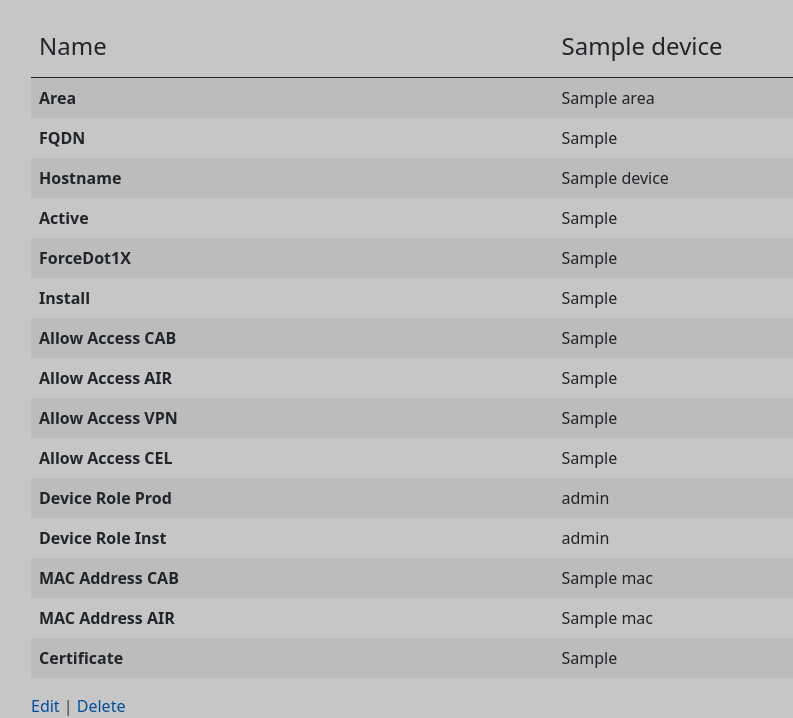
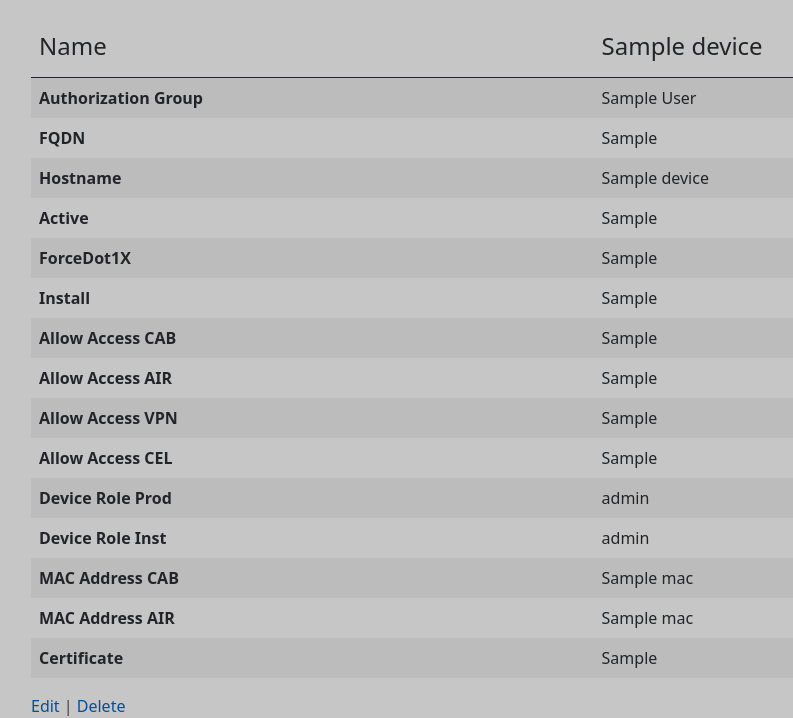
Before and after one commit to UKB-IT-Sec/NAC-Service-Portal, a Django app: template src/templates/device_detail.html in a window 1280 px wide. Shown: the part 56-774 px from the top of the page, without its empty margins (51-844 px from the left). Run offline with Django 5.2, Linux system fonts and the light colour scheme; the template is opened without the code that fills it: most values are stand-ins (such as "Sample title", 1, 10 or a date in 2020).

Commit message:
area renamed to authorization group

```diff
--- a/src/nac/fixtures/devices_test_data.json
+++ b/src/nac/fixtures/devices_test_data.json
@@ -4,7 +4,7 @@
     "pk": 1,
     "fields": {
       "name": "dev1",
-      "area": 1,
+      "authorization_group": 1,
       "appl_NAC_DeviceRoleProd": 1,
       "synchronized": false,
       "appl_NAC_FQDN": "fqdn1",
@@ -27,7 +27,7 @@
     "pk": 2,
     "fields": {
       "name": "dev2",
-      "area": 1,
+      "authorization_group": 1,
       "appl_NAC_DeviceRoleProd": 1,
       "synchronized": false,
       "appl_NAC_FQDN": "fqdn2",
@@ -50,7 +50,7 @@
     "pk": 3,
     "fields": {
       "name": "dev3",
-      "area": 1,
+      "authorization_group": 1,
       "appl_NAC_DeviceRoleProd": 1,
       "synchronized": false,
       "appl_NAC_FQDN": "s",
@@ -73,7 +73,7 @@
     "pk": 4,
     "fields": {
       "name": "dev4",
-      "area": 1,
+      "authorization_group": 1,
       "appl_NAC_DeviceRoleProd": 1,
       "synchronized": false,
       "appl_NAC_FQDN": "s",
@@ -96,7 +96,7 @@
     "pk": 5,
     "fields": {
       "name": "dev5",
-      "area": 1,
+      "authorization_group": 1,
       "appl_NAC_DeviceRoleProd": 1,
       "synchronized": false,
       "appl_NAC_FQDN": "s",
@@ -115,10 +115,10 @@
     }
   },
   {
-    "model": "nac.area",
+    "model": "nac.authorizationgroup",
     "pk": 1,
     "fields": {
-      "name": "Area 1",
+      "name": "Authorisation Group 1",
       "DeviceRoleProd": [
         1
       ]
--- a/src/nac/models.py
+++ b/src/nac/models.py
@@ -10,7 +10,7 @@ class DeviceRoleProd(models.Model):
         return self.name[:50]
 
 
-class Area(models.Model):
+class AuthorizationGroup(models.Model):
     name = models.TextField()
     DeviceRoleProd = models.ManyToManyField(DeviceRoleProd)
 
@@ -20,12 +20,12 @@ class Area(models.Model):
 
 class CustomUser(AbstractUser):
     name = models.TextField()
-    area = models.ManyToManyField(Area)
+    authorization_group = models.ManyToManyField(AuthorizationGroup)
 
 
 class Device(models.Model):
     name = models.CharField(max_length=100)
-    area = models.ForeignKey(Area, on_delete=models.SET_NULL, null=True)
+    authorization_group = models.ForeignKey(AuthorizationGroup, on_delete=models.SET_NULL, null=True)
     appl_NAC_DeviceRoleProd = models.ForeignKey(
         DeviceRoleProd, on_delete=models.SET_NULL, null=True)
     synchronized = models.BooleanField(null=True, default=False)
--- a/src/nac/urls.py
+++ b/src/nac/urls.py
@@ -7,7 +7,7 @@ from .views import (
     DeviceDeleteView,
     DeviceCreateView,
     DeviceRoleProdAutocomplete,
-    AreaAutocomplete,
+    AuthorizationGroupAutocomplete,
 )
 
 urlpatterns = [
@@ -18,5 +18,5 @@ urlpatterns = [
     path("devices/<int:pk>/delete", DeviceDeleteView.as_view(), name="device_delete"),
     path("devices/new/", DeviceCreateView.as_view(), name="device_new"),
     path("DeviceRoleProd-autocomplete/", DeviceRoleProdAutocomplete.as_view(), name="DeviceRoleProd-autocomplete"),
-    path("area-autocomplete/", AreaAutocomplete.as_view(), name="area-autocomplete"),
+    path("authorization-group-autocomplete/", AuthorizationGroupAutocomplete.as_view(), name="authorization-group-autocomplete"),
 ]
--- a/src/templates/device_detail.html
+++ b/src/templates/device_detail.html
@@ -16,10 +16,10 @@
         </thead>
         <tr>
             <td>
-                <strong>Area</strong>
+                <strong>Authorization Group</strong>
             </td>
             <td>
-                {{ device.area }}
+                {{ device.authorization_group }}
             </td>
         </tr>
         <tr>
--- a/src/templates/device_form.html
+++ b/src/templates/device_form.html
@@ -10,7 +10,7 @@
 <script type="text/javascript">
     $(document).ready(function() {
     // Bind on continent field change
-    $(':input[name$=area]').on('change', function() {
+    $(':input[name$=authorization_group]').on('change', function() {
         // Get the field prefix, ie. if this comes from a formset form
         var prefix = $(this).getFormPrefix();
 
```
Also changed, not shown: src/nac/admin.py (+4 -4 lines), src/nac/forms.py (+4 -4 lines), src/nac/views.py (+11 -11 lines), src/tests/test_forms/test_device_form.py (+4 -4 lines), src/tests/test_views/test_device_page.py (+2 -2 lines).
